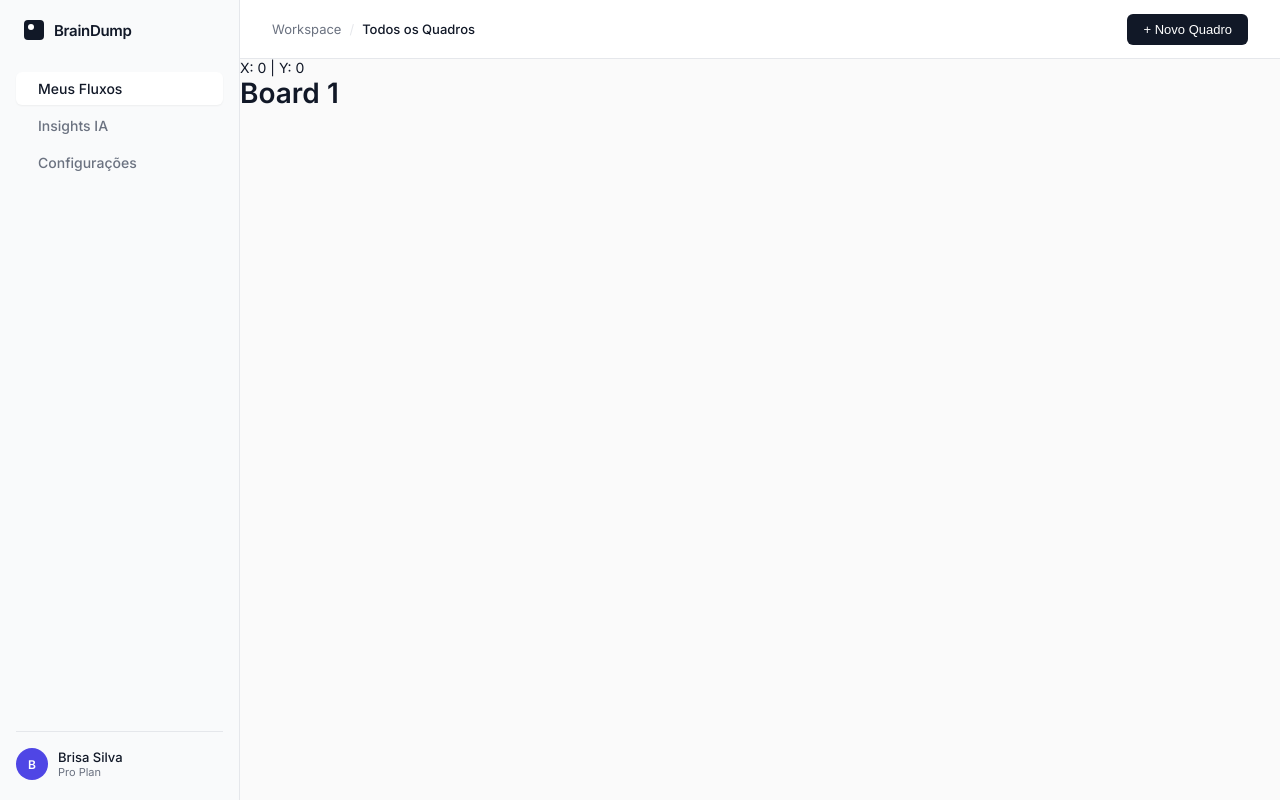
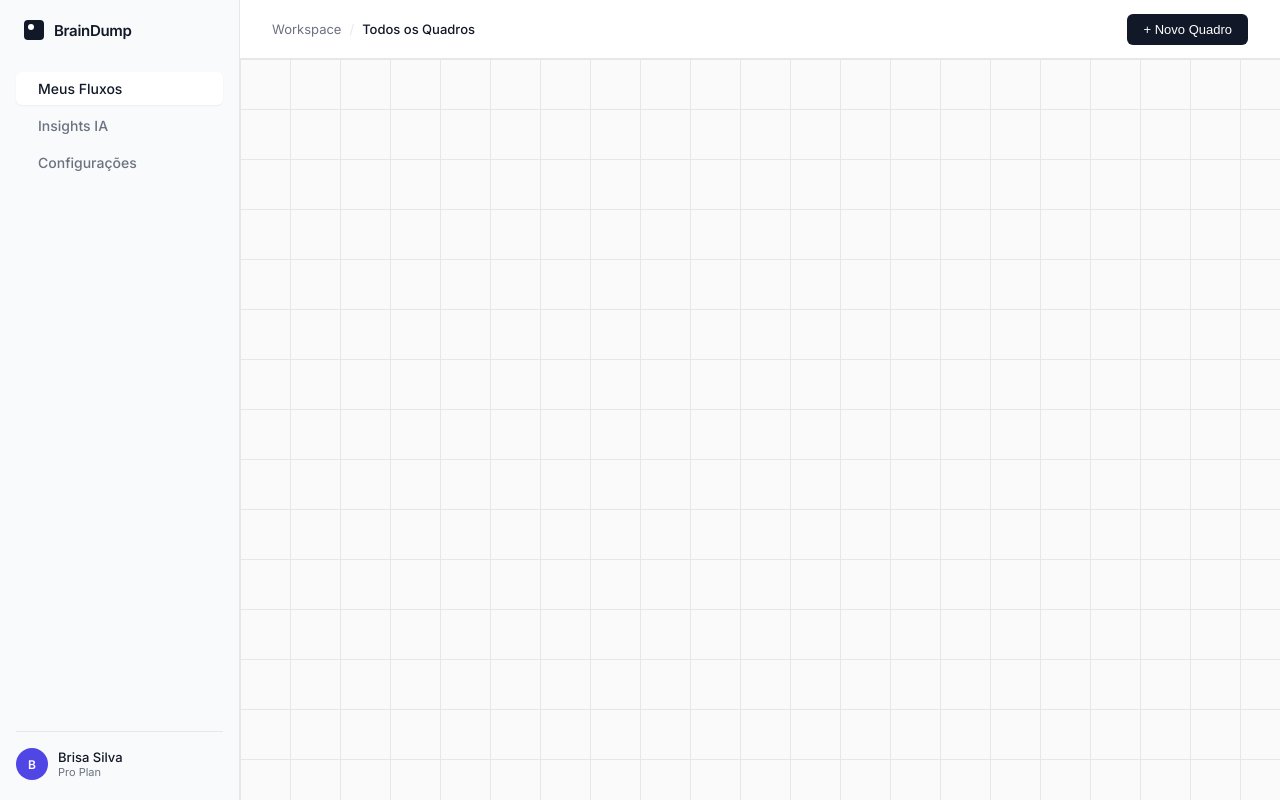
Before and after one commit to BrisaTielly/BrainDump, a Nuxt app in the folder frontend/: page /boards/1 in a window 1280 px wide. Built offline with nearby package versions, Linux system fonts and the light colour scheme.

Commit message:
feat: add images folder and squared background

```diff
--- a/frontend/pages/boards/_id.vue
+++ b/frontend/pages/boards/_id.vue
@@ -4,8 +4,6 @@
   class="board-container"
   @mousemove="catchMouse"
   @mousedown="catchClick($event)">
-    X: {{ x }} | Y: {{ y }}
-      <h1>Board {{ boardId }}</h1>
 
     <Block
     v-for="block in blocks"
@@ -74,6 +72,8 @@ export default {
 .board-container {
   width: 100%;
   height: 100%;
+  background-image: linear-gradient(var(--border) 1px, transparent 1px), linear-gradient(90deg, var(--border) 1px, transparent 1px);
+  background-size: 50px 50px;
   background-color: #fafafa;
 }
 </style>
--- a/frontend/pages/boards/index.vue
+++ b/frontend/pages/boards/index.vue
@@ -1,6 +1,5 @@
 <template>
   <div>
-    <main class="main-content">
       <div class="data-list">
 
         <div class="list-header">
@@ -54,8 +53,6 @@
         </div>
 
       </div>
-    </main>
-
   </div>
 </template>
 
```
Also changed, not shown: 2 other files (tests, documents, lock files or other folders).
